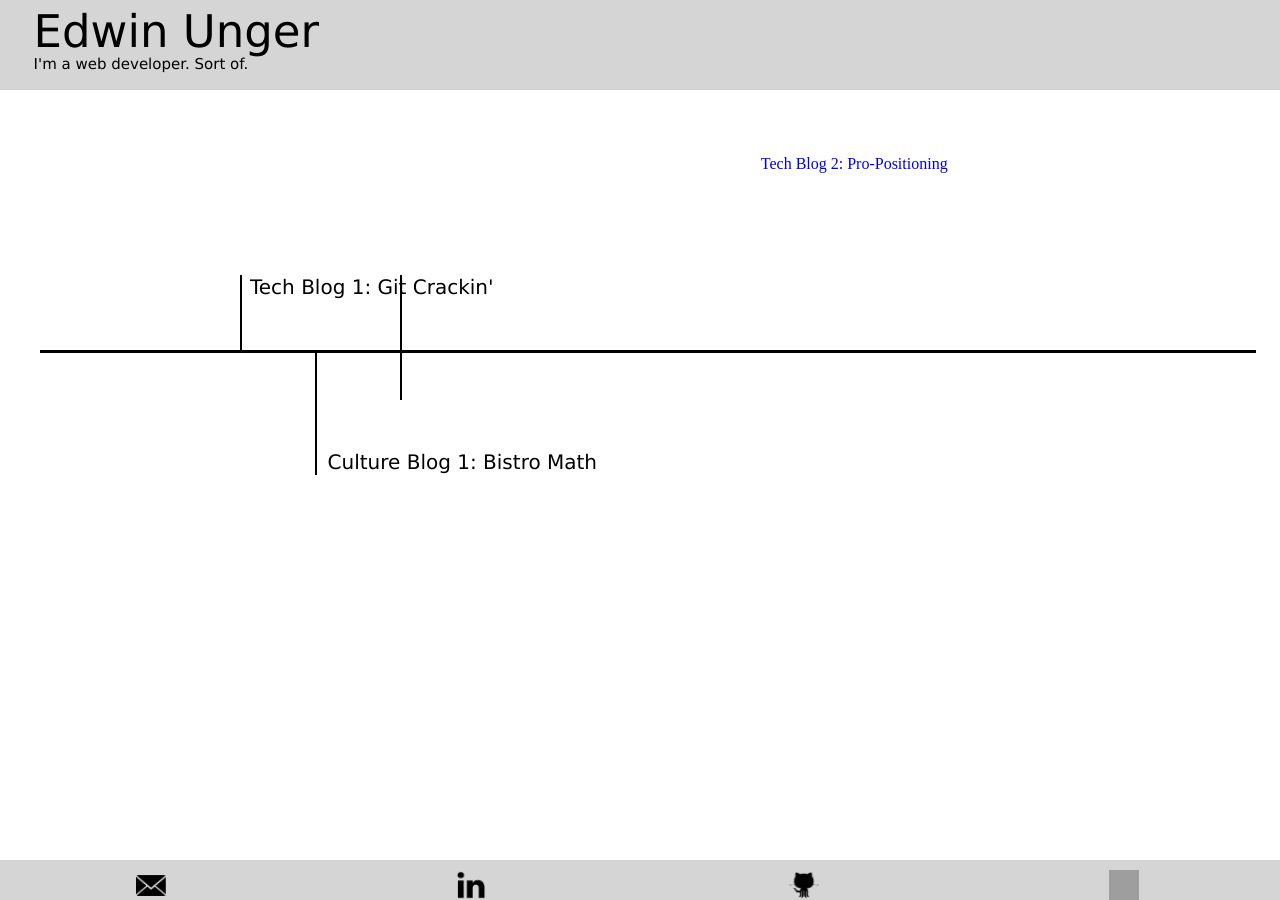
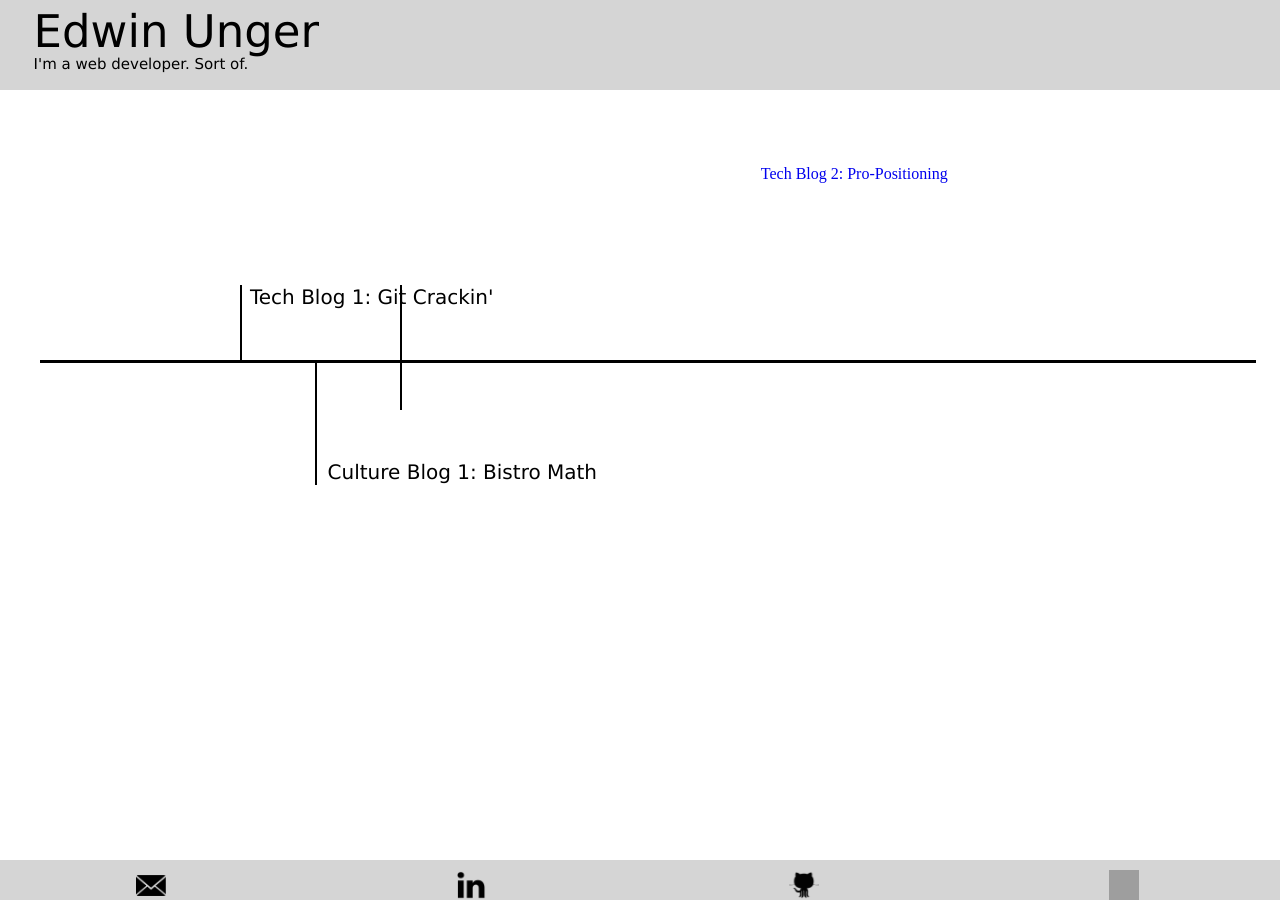
Before and after one commit to edwinunger/edwinunger.github.io, a Jekyll site: the page blog.html, which Jekyll copies as it is, in a window 1280 px wide. Built offline with Jekyll 4.4.1, drawn with Linux system fonts in a browser that asks for light colours; grey boxes are pictures that could not be loaded.

Commit message:
fix image

```diff
--- a/stylesheets/default.css
+++ b/stylesheets/default.css
@@ -30,7 +30,7 @@ body  {height: 620px;
 main {position: fixed;
       top: 50%;
       left: 50%;
-      margin-top: -300px;
+      margin-top: -290px;
       margin-left: -400px
 
 }
```
